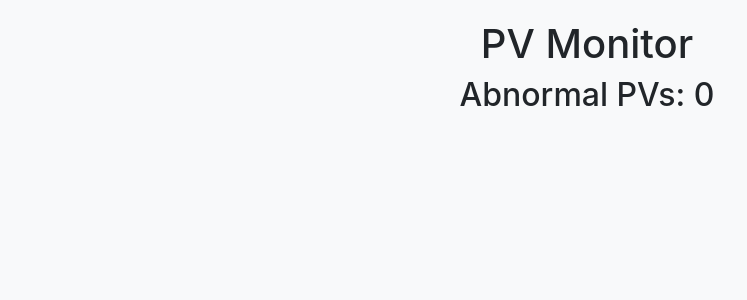
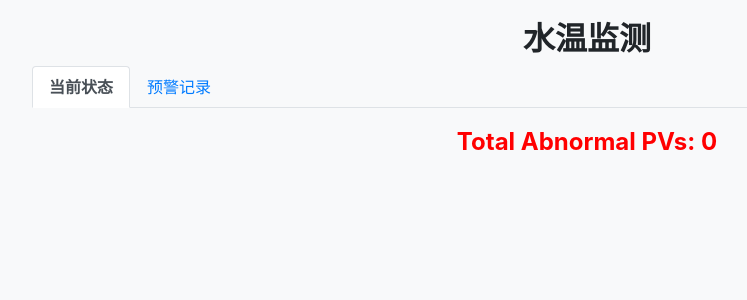
Before and after one commit to estralle/Temp, a Flask app: page / in a window 1280 px wide. Shown: the top 300 px of the page, without its empty margins (53-800 px from the left). Run offline with Flask 3, Linux system fonts and the light colour scheme; some libraries are stand-ins or nearby versions.

Commit message:
Update Website function, Sort and Subwebsite

```diff
--- a/MonitorMultiPVs/project/app.py
+++ b/MonitorMultiPVs/project/app.py
@@ -87,4 +87,4 @@ if __name__ == '__main__':
     for variable_name, pv_name in pvs_to_monitor.items():
         thread = threading.Thread(target=monitor_pv, args=(variable_name, pv_name))
         thread.start()
-    socketio.run(app, host='0.0.0.0', port=5000)
+    socketio.run(app, host='0.0.0.0', port=5009)
--- a/MonitorMultiPVs/project/templates/index.html
+++ b/MonitorMultiPVs/project/templates/index.html
@@ -2,7 +2,7 @@
 <html lang="en">
 <head>
     <meta charset="UTF-8">
-    <title>PV Monitor</title>
+    <title>水温监测</title>
     <link rel="stylesheet" href="https://stackpath.bootstrapcdn.com/bootstrap/4.3.1/css/bootstrap.min.css">
     <script src="https://code.jquery.com/jquery-3.3.1.min.js"></script>
     <script src="https://cdnjs.cloudflare.com/ajax/libs/socket.io/4.0.1/socket.io.js"></script>
@@ -16,73 +16,183 @@
         .pv-item {
             border: 1px solid #dee2e6;
             border-radius: 0.25rem;
-            padding: 15px;
+            padding: 10px;
             margin-bottom: 10px;
             background-color: #ffffff;
             transition: background-color 0.3s;
-        }
-        .pv-item.abnormal {
-            background-color: #f8d7da;
         }
         .pv-header {
             display: flex;
             justify-content: space-between;
             align-items: center;
         }
-        .pv-value {
+        .pv-button {
+            width: 50px;
+            height: 30px;
+            border: none;
+            border-radius: 0.25rem;
+        }
+        .pv-button.green {
+            background-color: #28a745;
+        }
+        .pv-button.red {
+            background-color: #dc3545;
+        }
+        .pv-name {
+            font-size: 1rem;
+            font-weight: bold;
+        }
+        .abnormal-count {
+            color: red;
             font-size: 1.5rem;
             font-weight: bold;
+            text-align: center;
         }
-        .pv-name {
+        h1 {
+            font-size: 2rem;
+            font-weight: bold;
+        }
+        h2 {
             font-size: 1.25rem;
+        }
+        .alarm-time {
+            font-size: 0.9rem;
+            color: #6c757d;
+            margin-left: auto;
+        }
+        /* Tab styles */
+        .nav-tabs .nav-link.active {
             font-weight: bold;
+            color: #495057;
+        }
+        .tab-content {
+            margin-top: 20px;
+        }
+        .last-alarm-item {
+            display: flex;
+            justify-content: space-between;
+            align-items: center;
+            padding: 8px;
+            border-bottom: 1px solid #dee2e6;
         }
     </style>
 </head>
 <body>
 <div class="container">
-    <h1 class="text-center">PV Monitor</h1>
-    <div id="pv-list" class="list-group">
-        <!-- PVs will be listed here -->
+    <h1 class="text-center">水温监测</h1>
+
+    <!-- Tabs navigation -->
+    <ul class="nav nav-tabs" id="pvTab" role="tablist">
+        <li class="nav-item">
+            <a class="nav-link active" id="current-status-tab" data-toggle="tab" href="#current-status" role="tab">当前状态</a>
+        </li>
+        <li class="nav-item">
+            <a class="nav-link" id="last-alarm-tab" data-toggle="tab" href="#last-alarm" role="tab">预警记录</a>
+        </li>
+    </ul>
+
+    <!-- Tab content -->
+    <div class="tab-content">
+        <!-- Current Status Tab -->
+        <div class="tab-pane fade show active" id="current-status" role="tabpanel">
+            <h2 class="abnormal-count">Total Abnormal PVs: <span id="abnormal-count">0</span></h2>
+            <div id="pv-list" class="list-group">
+                <!-- PVs will be listed here -->
+            </div>
+        </div>
+
+        <!-- Last Alarm Time Tab -->
+        <div class="tab-pane fade" id="last-alarm" role="tabpanel">
+            <h2>预警记录</h2>
+            <div id="last-alarm-list" class="list-group">
+                <!-- Initialize all PVs with "无" as the last alarm time -->
+            </div>
+        </div>
     </div>
-    <h2 class="text-center">Abnormal PVs: <span id="abnormal-count">0</span></h2>
 </div>
 
+<!-- Bootstrap JS for tab switching -->
+<script src="https://stackpath.bootstrapcdn.com/bootstrap/4.3.1/js/bootstrap.min.js"></script>
 <script>
     $(document).ready(function() {
         var socket = io();
+        var lastAlarmTimes = {}; // To store the last time each PV had a value of 1
 
+        // 同步并排序“预警记录”页面的PV列表
+        function syncLastAlarmList() {
+            $('#last-alarm-list').empty(); // 清空预警记录列表
+
+            $('#pv-list .pv-item').each(function() {
+                var pvName = $(this).find('.pv-name').text();
+                var lastTime = lastAlarmTimes[pvName] || "无"; // 默认显示“无”作为初始值
+
+                var lastAlarmItem = $(
+                    '<div class="list-group-item last-alarm-item" id="last-alarm-' + pvName + '">' +
+                        '<span class="pv-name">' + pvName + '</span>' +
+                        '<span class="alarm-time">' + lastTime + '</span>' +
+                    '</div>'
+                );
+                $('#last-alarm-list').append(lastAlarmItem);
+            });
+        }
+
+        // 初始化并按状态排序当前状态的PV列表
+        function initializePVItem(pvName) {
+            lastAlarmTimes[pvName] = "无"; // 设置初始报警时间为“无”
+
+            // 在“当前状态”页面添加PV项
+            var pvItem = $(
+                '<div class="list-group-item pv-item" id="pv-' + pvName + '">' +
+                    '<div class="pv-header">' +
+                        '<span class="pv-name">' + pvName + '</span>' +
+                        '<span class="pv-value"><button class="pv-button green"></button></span>' +
+                    '</div>' +
+                '</div>'
+            );
+            $('#pv-list').append(pvItem);
+        }
+
+        // 按状态排序“当前状态”页面中的PV列表
+        function sortCurrentStatusList() {
+            var pvList = $('#pv-list .pv-item');
+            pvList.sort(function(a, b) {
+                var aIsRed = $(a).find('.pv-button').hasClass('red');
+                var bIsRed = $(b).find('.pv-button').hasClass('red');
+                return (aIsRed === bIsRed) ? 0 : aIsRed ? -1 : 1;
+            });
+            $('#pv-list').html(pvList);
+        }
+
+        // 实时数据更新处理
         socket.on('update_data', function(data) {
             var variableName = data.variable_name;
             var value = data.value;
+            var buttonClass = value == '1' ? 'red' : 'green';
             var pvItem = $('#pv-' + variableName);
+            var buttonHtml = '<button class="pv-button ' + buttonClass + '"></button>';
+
+            // 如果当前状态页面中没有该PV项，则初始化
             if (pvItem.length === 0) {
-                pvItem = $(
-                    '<div class="list-group-item pv-item" id="pv-' + variableName + '">' +
-                        '<div class="pv-header">' +
-                            '<span class="pv-name">' + variableName + '</span>' +
-                            '<span class="pv-value">' + value + '</span>' +
-                        '</div>' +
-                    '</div>'
-                );
-                $('#pv-list').append(pvItem);
-            } else {
-                pvItem.find('.pv-value').text(value);
+                initializePVItem(variableName);
+            }
+            pvItem.find('.pv-value').html(buttonHtml);
+
+            // 更新报警时间
+            if (value == '1') {
+                var currentTime = new Date().toLocaleString();
+                lastAlarmTimes[variableName] = currentTime;
             }
 
-            if (value == '1') {
-                pvItem.addClass('abnormal');
-            } else {
-                pvItem.removeClass('abnormal');
-            }
-
-            updateAbnormalCount();
+            sortCurrentStatusList(); // 排序当前状态页面
+            syncLastAlarmList(); // 同步并更新预警记录页面
+            updateAbnormalCount(); // 更新异常数量
         });
 
+        // 更新异常PV数量
         function updateAbnormalCount() {
             var abnormalCount = 0;
-            $('.pv-value').each(function() {
-                if ($(this).text() == '1') {
+            $('.pv-button').each(function() {
+                if ($(this).hasClass('red')) {
                     abnormalCount++;
                 }
             });
```
